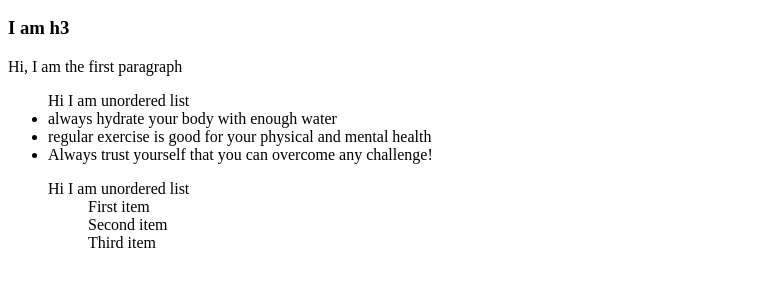
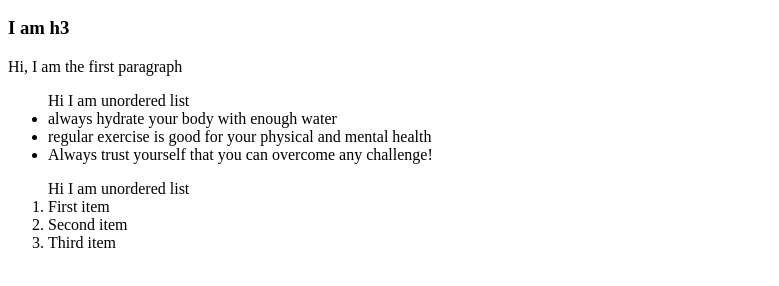
Before and after one commit to qemerHilal/myWeb2025, a plain HTML site: page firstPage.html in a window 1280 px wide. Shown: the part 110-396 px from the top of the page, without its empty margins (0-779 px from the left). Drawn offline with Linux system fonts and the light colour scheme.

Commit message:
Update firstPage.html
correction on the ordered list has been made.

```diff
--- a/firstPage.html
+++ b/firstPage.html
@@ -22,18 +22,18 @@
     <li> Always trust yourself that you can overcome any challenge!</li>
  </ul>
 
- <ul> Hi I am unordered list
+ <ol> Hi I am unordered list
 
-      <ol>
+      <li>
         First item
-     </ol>
-     <ol>
+     </li>
+     <li>
         Second item
-    </ol>
-    <ol>
+    </li>
+    <li>
          Third item
-    </ol>
- </ul>
+    </li>
+ </ol>
 </body>
 
 </html>
```
